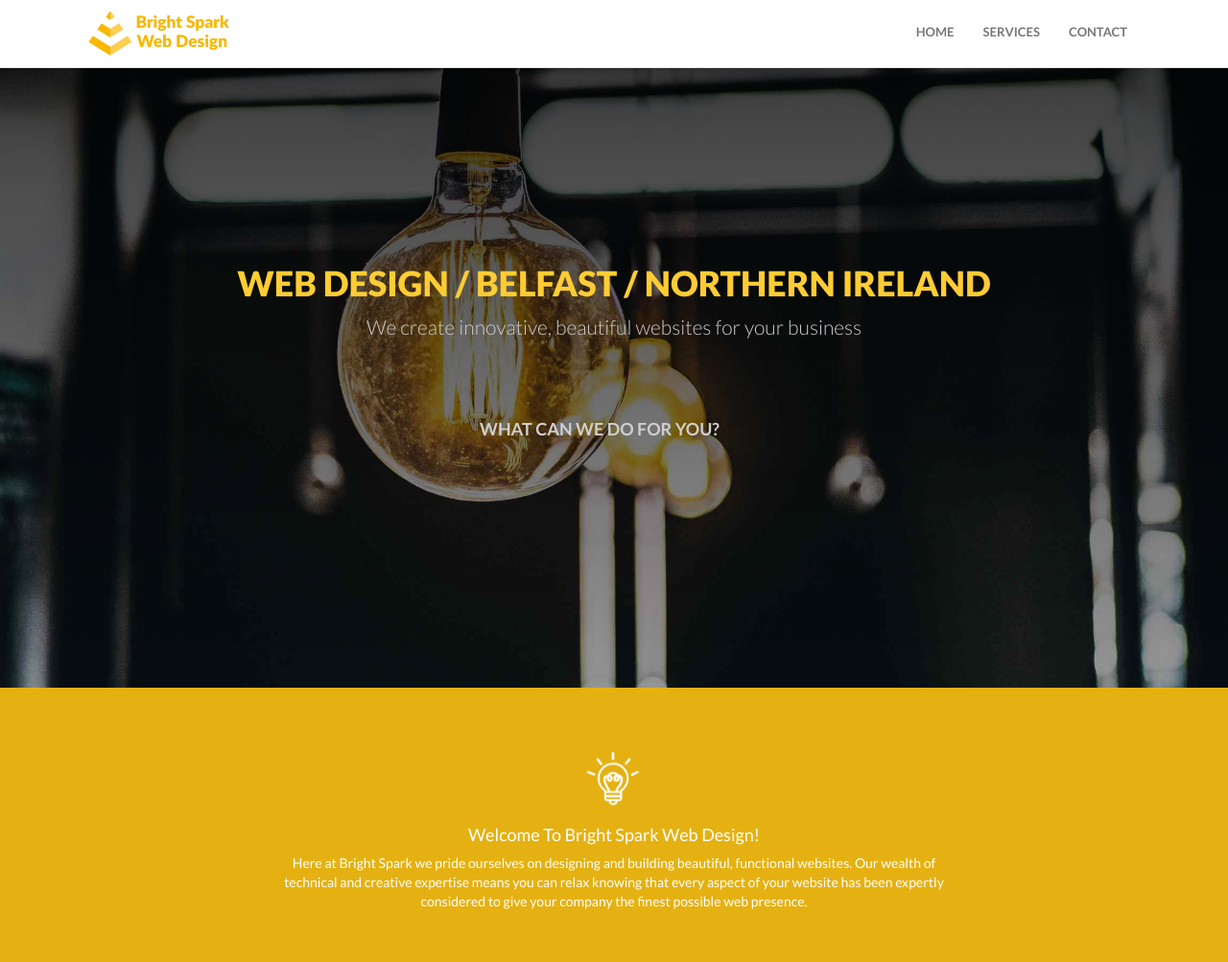
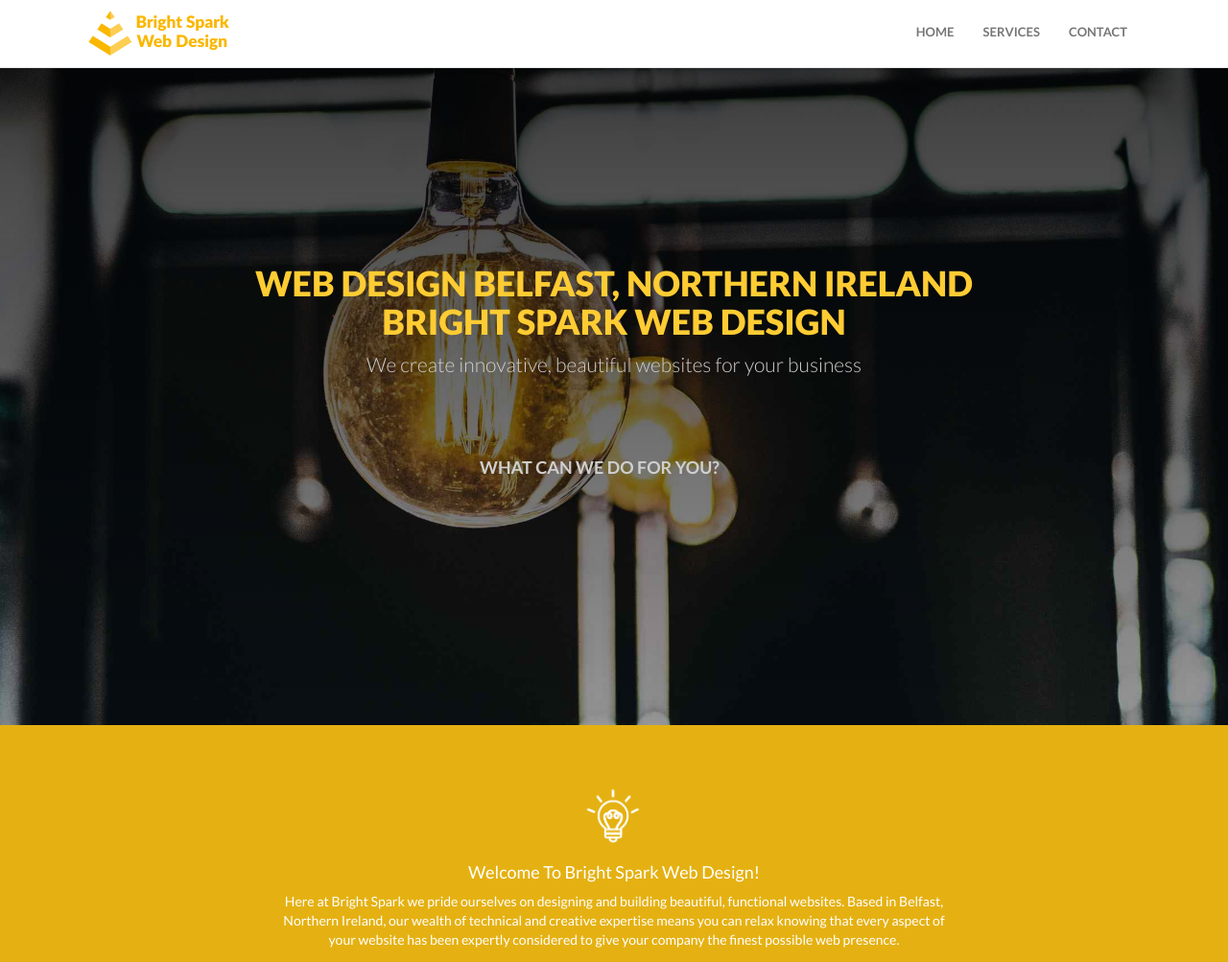
Before and after one commit to jpmcg/BrightSpark, a plain HTML site: page index.html in a window 1280 px wide. Shown: the top 1003 px of the page at 96% size. Drawn offline with nearby package versions, Linux system fonts and the light colour scheme.

Commit message:
update h1

```diff
--- a/index.html
+++ b/index.html
@@ -86,7 +86,7 @@
         <div class="overlay"> <!-- Overlay Color -->
             <div class="container"> <!-- container -->
                 <div class="content-heading text-center"> <!-- Input Your Home Content Here -->
-                    <h1><span>Web Design </span> <span>Belfast </span> Northern Ireland</h1>
+                    <h1>Web Design Belfast, Northern Ireland<br/>Bright Spark Web Design</h1>
                     <p class="lead">We create innovative, beautiful websites for your business</p>
                     <a href="#tf-services" class="scroll goto-btn text-uppercase">What Can We Do For You?</a> <!-- Link to your portfolio section -->
                 </div><!-- End Input Your Home Content Here -->
@@ -103,7 +103,7 @@
                 <div class="col-md-8 col-md-offset-2">
                     <img src="img/bulblogo1.png" class="intro-logo img-responsive" alt="free-template"> <!-- Your company logo in white -->
                     <h4>Welcome To Bright Spark Web Design!</h4>
-                    <p>Here at Bright Spark we pride ourselves on designing and building beautiful, functional websites.  Our wealth of technical and creative expertise means you can relax knowing that every aspect of your website has been expertly considered to give your company the finest possible web presence.</p>
+                    <p>Here at Bright Spark we pride ourselves on designing and building beautiful, functional websites.  Based in Belfast, Northern Ireland, our wealth of technical and creative expertise means you can relax knowing that every aspect of your website has been expertly considered to give your company the finest possible web presence.</p>
                 </div>
 
             </div><!-- end row -->
```
